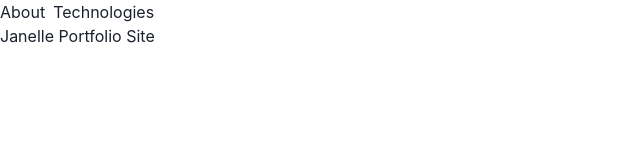
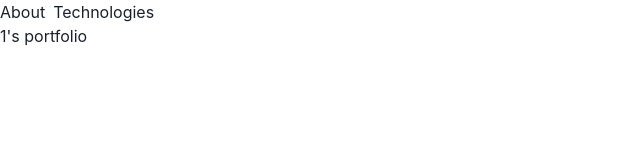
Before and after one commit to JanelleGatmaitan/gatmaitan-portfolio, a React (Create React App) app: page /portfolio/1 in a window 1280 px wide. Shown: the top 160 px of the page, without its empty margins (0-640 px from the left). Built offline with nearby package versions, Linux system fonts and the light colour scheme.

Commit message:
janelle json data #2

```diff
--- a/src/app.jsx
+++ b/src/app.jsx
@@ -11,7 +11,7 @@ function App() {
   return (
     <Router>
       <Switch>
-        <Route path="/:name" component={Portfolio} />
+        <Route path="/portfolio/:name" component={Portfolio} />
         <Route path="/" exact component={Home} />
       </Switch>
     </Router>
--- a/src/components/pages/portfolio.jsx
+++ b/src/components/pages/portfolio.jsx
@@ -6,7 +6,7 @@ function Portfolio(props) {
     <>
       <Nav />
       <h1>
-        Janelle Portfolio Site
+        {`${props.match.params.name}'s portfolio`}
       </h1>
     </>
   );
```
